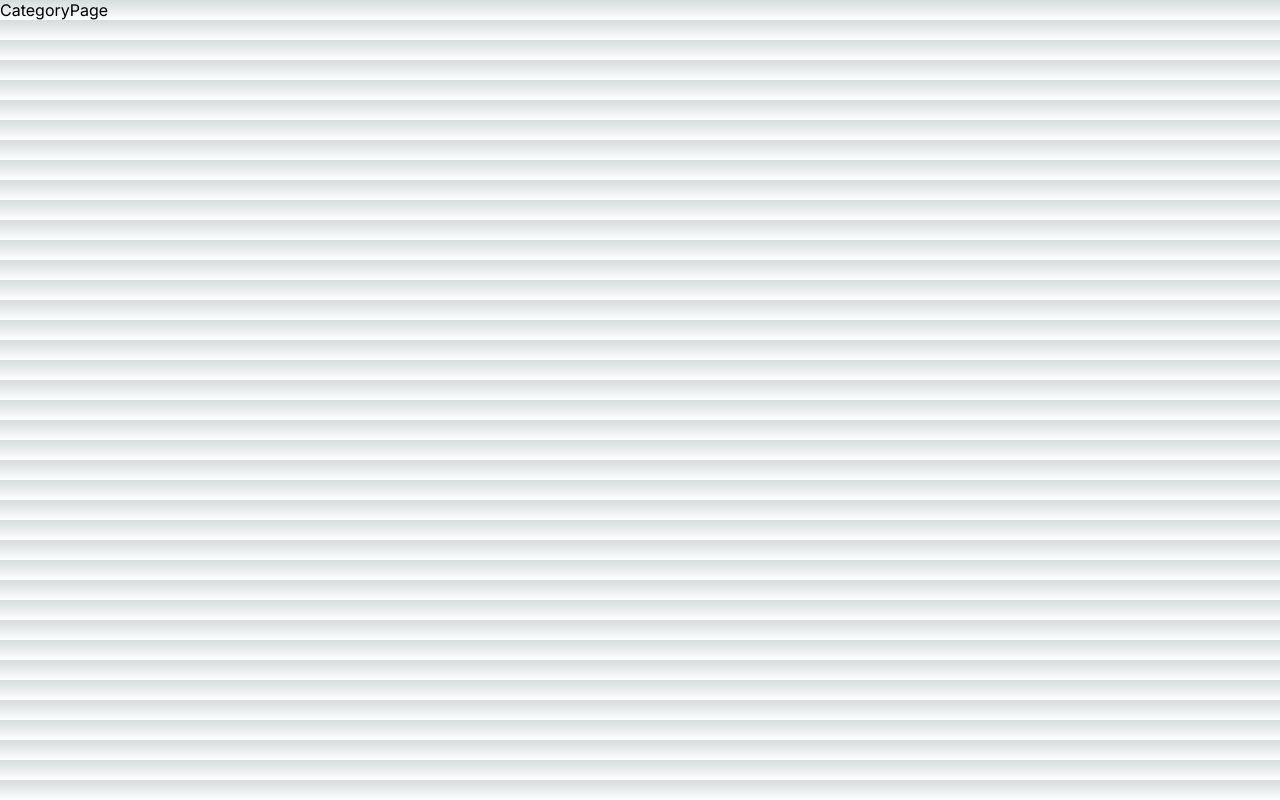
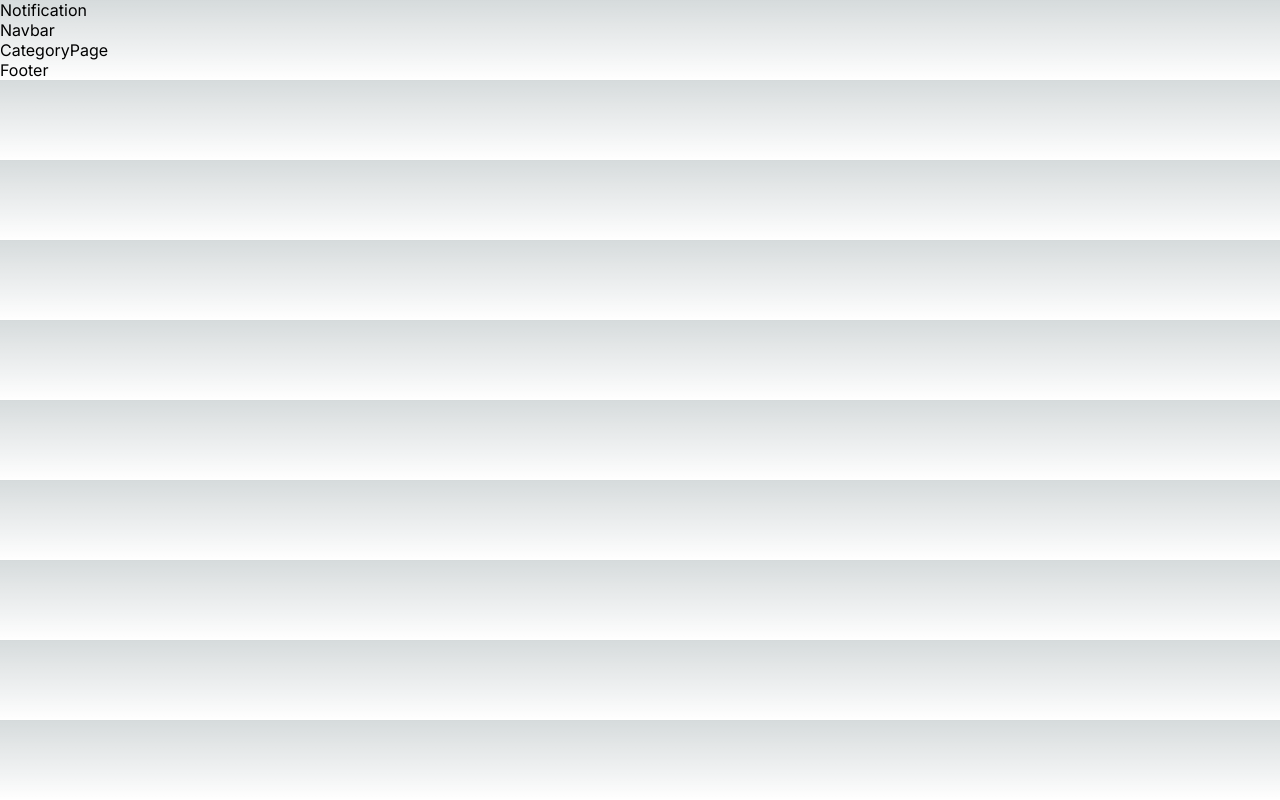
Before and after one commit to vladjsp/tasty-delivery-ui, a Next.js app: page /menu/1 in a window 1280 px wide. Built offline with nearby package versions, Linux system fonts and the light colour scheme.

Commit message:
create basic components

```diff
--- a/src/app/layout.tsx
+++ b/src/app/layout.tsx
@@ -1,6 +1,7 @@
 import type { Metadata } from 'next'
 import { Inter } from 'next/font/google'
 import './globals.css'
+import {Notification, Navbar, Footer} from '@/components/components';
 
 const inter = Inter({ subsets: ['latin'] })
 
@@ -16,7 +17,12 @@ export default function RootLayout({
 }) {
   return (
     <html lang="en">
-      <body className={inter.className}>{children}</body>
+      <body className={inter.className}>
+        <Notification />
+        <Navbar />
+        {children}
+        <Footer />
+      </body>
     </html>
   )
 }
--- /dev/null
+++ b/src/components/Footer.tsx
@@ -0,0 +1,9 @@
+import React from 'react'
+
+const Footer = () => {
+  return (
+    <div>Footer</div>
+  )
+}
+
+export {Footer};
--- /dev/null
+++ b/src/components/Navbar.tsx
@@ -0,0 +1,9 @@
+import React from 'react'
+
+const Navbar = () => {
+  return (
+    <div>Navbar</div>
+  )
+}
+
+export {Navbar};
--- /dev/null
+++ b/src/components/Notification.tsx
@@ -0,0 +1,9 @@
+import React from 'react'
+
+const Notification = () => {
+  return (
+    <div>Notification</div>
+  )
+}
+
+export {Notification};
--- /dev/null
+++ b/src/components/components.ts
@@ -0,0 +1,3 @@
+export {Notification} from './Notification';
+export {Navbar} from './Navbar';
+export {Footer} from './Footer';
```
